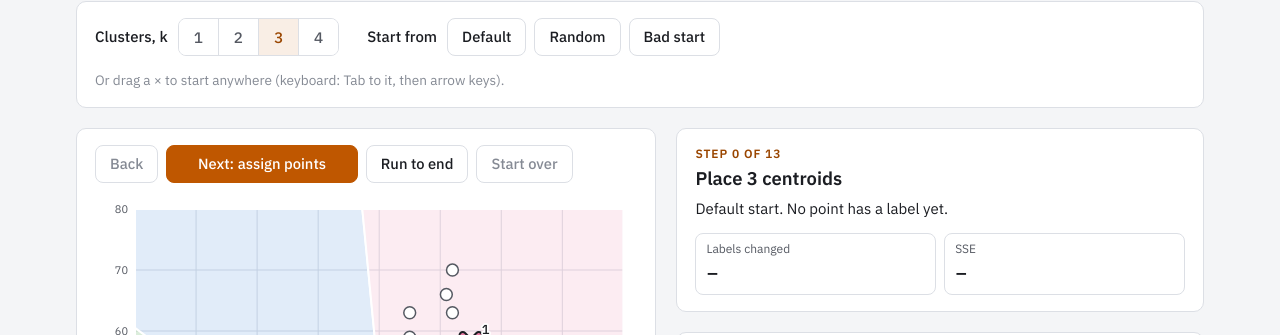
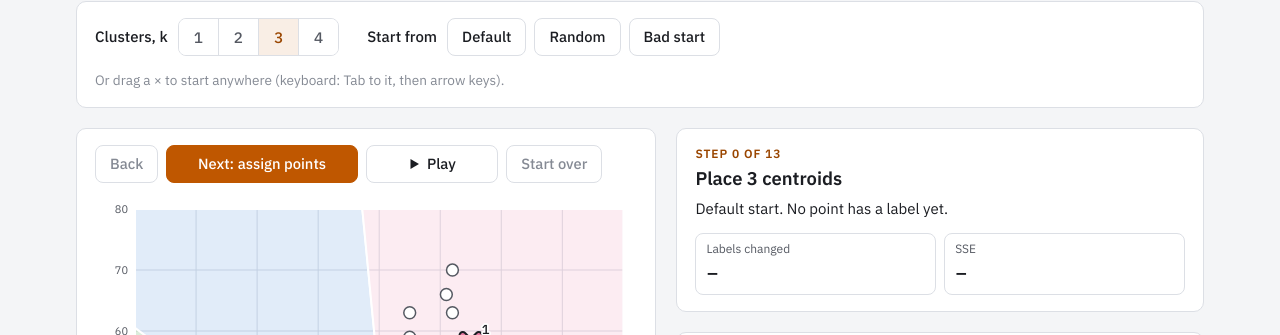
Before and after one commit to ThyanRevolter/eve310-fall-2026, a Jekyll site: the page docs/labs/lab10-kmeans-explorer.html, which Jekyll copies as it is, in a window 1280 px wide. Shown: the part 165-500 px from the top of the page. Built offline with Jekyll 4.4.1, drawn with Linux system fonts in a browser that asks for light colours.

Commit message:
feat(lab10): add a play button to the k-means explorer
Replace "Run to end" with Play/Pause: one step a second, and at the
end "Play again" restarts the run from step 0.

```diff
--- a/docs/labs/lab10-kmeans-explorer.html
+++ b/docs/labs/lab10-kmeans-explorer.html
@@ -76,6 +76,9 @@ button:focus-visible { outline: 2px solid var(--accent); outline-offset: 2px; }
 button:disabled { color: var(--fg-3); cursor: default; }
 button.primary { background: var(--accent); border-color: var(--accent); color: var(--on-accent); min-width: 13em; }
 button.primary:disabled { background: var(--surface); border-color: var(--line); color: var(--fg-3); }
+/* fixed width so Play / Pause / Play again does not shift the buttons beside it */
+button.play { display: inline-flex; align-items: center; justify-content: center; gap: 7px; min-width: 9em; }
+button.play svg { flex: none; fill: currentColor; }
 .btns { display: flex; gap: 8px; flex-wrap: wrap; }
 
 /* main area */
@@ -200,7 +203,7 @@ footer a { color: var(--accent-ink); }
       <div class="stepbar">
         <button type="button" id="b-back" title="Back (←)" aria-keyshortcuts="ArrowLeft">Back</button>
         <button type="button" id="b-next" class="primary" title="Next step (→)" aria-keyshortcuts="ArrowRight">Next step</button>
-        <button type="button" id="b-run">Run to end</button>
+        <button type="button" id="b-play" class="play"><svg width="12" height="12" viewBox="0 0 12 12" aria-hidden="true"><path id="play-icon" d="M2.5 1L11 6L2.5 11Z"/></svg><span id="play-label">Play</span></button>
         <button type="button" id="b-reset">Start over</button>
       </div>
       <div class="chart" id="plot"></div>
@@ -844,17 +847,22 @@ footer a { color: var(--accent-ink); }
   }
   function next() { if (state.pos < state.steps.length - 1) go(state.pos + 1, true); else stopPlay(); }
   function back() { stopPlay(); if (state.pos > 0) go(state.pos - 1, false); }
+  // Play takes one step a second until the run is done; at the end it plays the run again from its start,
+  // which stays on screen for one beat before the first step.
+  var PLAY_D = 'M2.5 1L11 6L2.5 11Z', PAUSE_D = 'M2 1H5V11H2ZM7 1H10V11H7Z';
   function play() {
-    if (state.pos >= state.steps.length - 1) return;
+    var again = state.pos >= state.steps.length - 1, delay = reduceMotion.matches ? 700 : 1000;
+    if (again) go(0, false);
     state.playing = true;
     renderButtons();
     var tick = function () {
+      playTimer = null;
       if (!state.playing) return;
       next();
-      if (state.pos >= state.steps.length - 1) { stopPlay(); return; }
-      playTimer = setTimeout(tick, reduceMotion.matches ? 700 : 1000);
+      if (state.pos >= state.steps.length - 1) stopPlay();
+      else playTimer = setTimeout(tick, delay);
     };
-    tick();
+    if (again) playTimer = setTimeout(tick, delay); else tick();
   }
   function stopPlay() {
     if (playTimer) { clearTimeout(playTimer); playTimer = null; }
@@ -867,8 +875,8 @@ footer a { color: var(--accent-ink); }
     b.textContent = atEnd ? 'Done' : (nx.kind === 'move' ? 'Next: move centroids' : 'Next: assign points');
     $('b-back').disabled = state.pos === 0;
     $('b-reset').disabled = state.pos === 0;
-    $('b-run').disabled = atEnd && !state.playing;
-    $('b-run').textContent = state.playing ? 'Pause' : 'Run to end';
+    $('play-label').textContent = state.playing ? 'Pause' : atEnd ? 'Play again' : 'Play';
+    $('play-icon').setAttribute('d', state.playing ? PAUSE_D : PLAY_D);
   }
   function renderPanels() { renderStory(); renderTable(); drawSSE(); renderPython(); renderButtons(); }
   function render() { drawPlot(current()); renderPanels(); }
@@ -877,7 +885,7 @@ footer a { color: var(--accent-ink); }
   $('b-next').addEventListener('click', function () { stopPlay(); next(); });
   $('b-back').addEventListener('click', back);
   $('b-reset').addEventListener('click', function () { stopPlay(); go(0, false); });
-  $('b-run').addEventListener('click', function () { if (state.playing) stopPlay(); else play(); });
+  $('b-play').addEventListener('click', function () { if (state.playing) stopPlay(); else play(); });
   $('b-default').addEventListener('click', function () { startFromRows(DEFAULT[state.k], 'default'); });
   $('b-random').addEventListener('click', function () { startFromRows(randomRows(state.k), 'random'); });
   $('b-ten').addEventListener('click', runTen);
```
